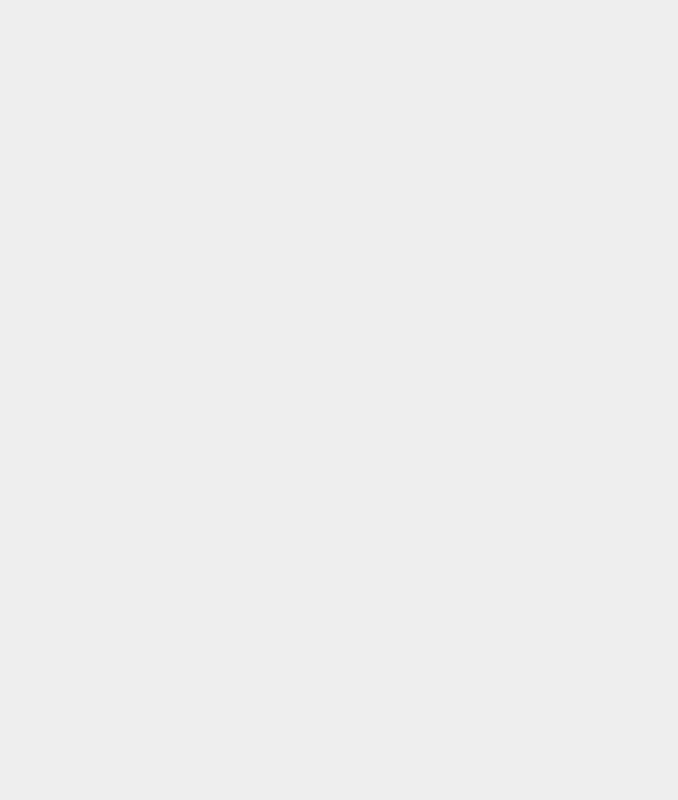
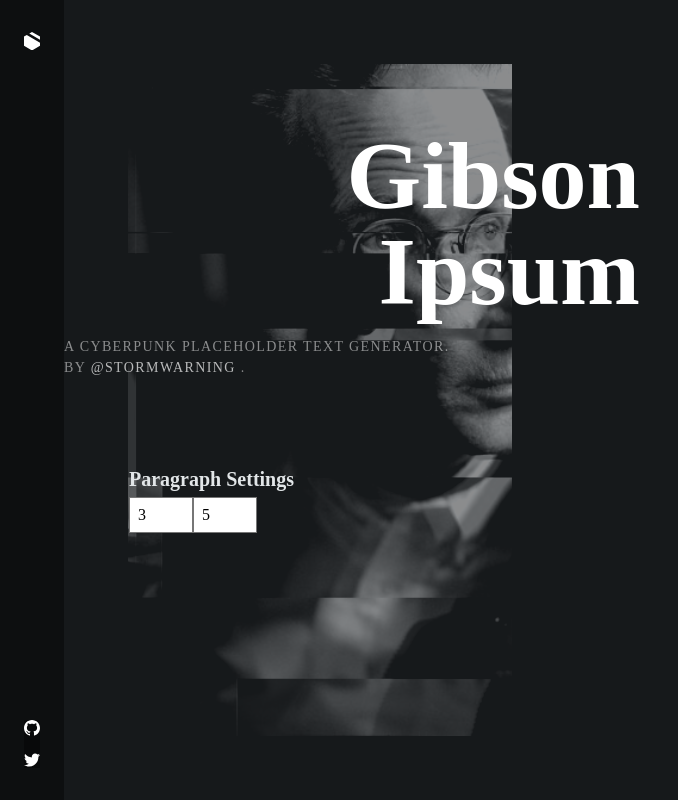
Before and after one commit to stormwarning/gibsonipsum, a Nuxt app: page / in a window 1280 px wide. Before the commit this address had no page. Shown: the whole page, without its empty margins (0-678 px from the left). Built offline with nearby package versions, Linux system fonts and the light colour scheme; no server answers.

Commit message:
Rename page & layout components

```diff
--- a/layouts/App.vue
+++ b/layouts/default.vue
@@ -36,7 +36,7 @@
                     </svg>
                 </a>
                 <a
-                    class="link white hover-light-purple dib h1 w1 mb5"
+                    class="link white hover-light-purple dib h1 w1"
                     href="https://twitter.com/stormwarning"
                     title="Twitter"
                 >
@@ -57,7 +57,7 @@
                 </a>
             </footer>
         </nav>
-        <router-view></router-view>
+        <nuxt></nuxt>
     </main>
 </template>
 
@@ -96,7 +96,7 @@
         /* grid-column-start: n-start; */
     }
 
-    > header {
+    & > header {
         background-color: var(--bg);
         background-blend-mode: lighten;
 
@@ -106,7 +106,7 @@
             grid-column: header;
         }
 
-        > figure {
+        & > figure {
             background-color: var(--bg);
             background-blend-mode: luminosity;
             mix-blend-mode: lighten;
@@ -119,16 +119,16 @@
         grid-area: controls;
     } */
 
-    > main {
+    & > main {
         @media (min-width: 480px) {
             grid-area: main;
         }
 
-        > p {
+        & > p {
             line-height: 2;
         }
 
-        > :last-child {
+        & > :last-child {
             margin-bottom: 0;
         }
     }
--- a/pages/Home.vue
+++ b/pages/index.vue
@@ -21,9 +21,9 @@
 </template>
 
 <script>
-import Ipsum from 'components/Ipsum'
-import Intro from 'components/Intro'
-import Controls from 'components/Controls'
+import Ipsum from '~/components/Ipsum'
+import Intro from '~/components/Intro'
+import Controls from '~/components/Controls'
 
 export default {
     components: {
```
